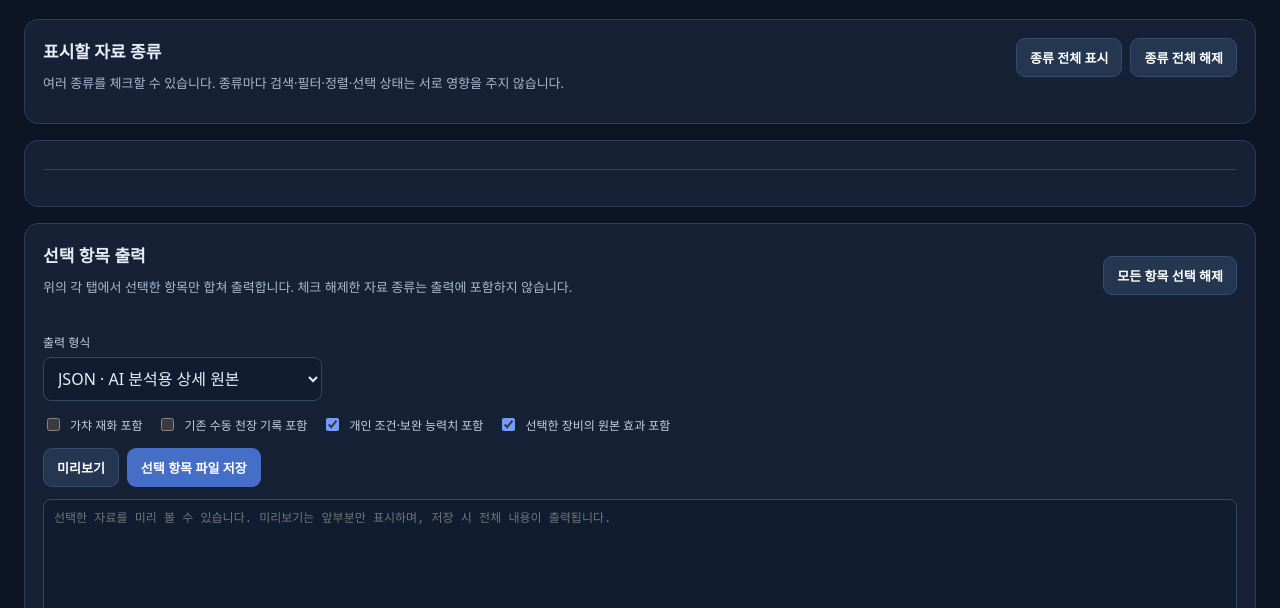
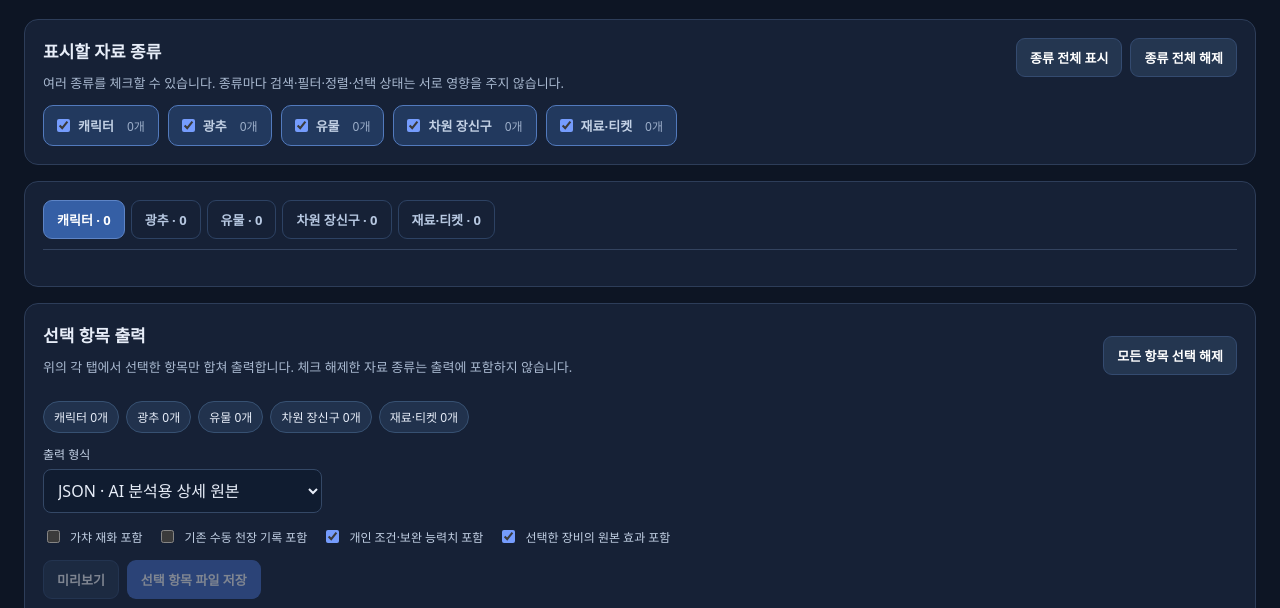
Before and after one commit to danhk0612/HSR-CHA-Optimizer, an Electron app: page public/index.html in a window 1280 px wide. Shown: the part 136-744 px from the top of the page. Drawn offline with Linux system fonts and the light colour scheme; no server answers.

Commit message:
fix(ui): render independent category selectors before asynchronous account loading and Electron smoke

```diff
--- a/public/index.html
+++ b/public/index.html
@@ -677,6 +677,9 @@ if(desktop){
     finally{button.disabled=false;}
   });
 }
+renderGroupCheckboxes();
+renderTabs();
+renderExportSummary();
 await loadAccount();
 </script>
 </body></html>
```
